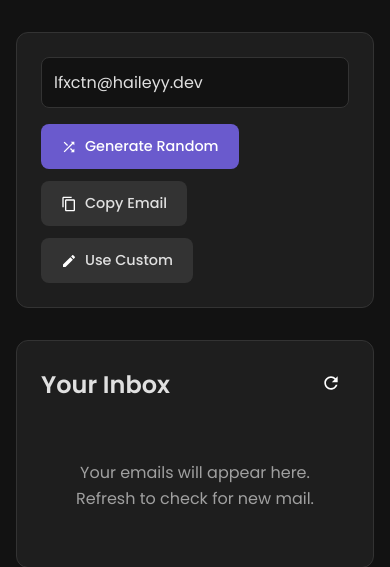
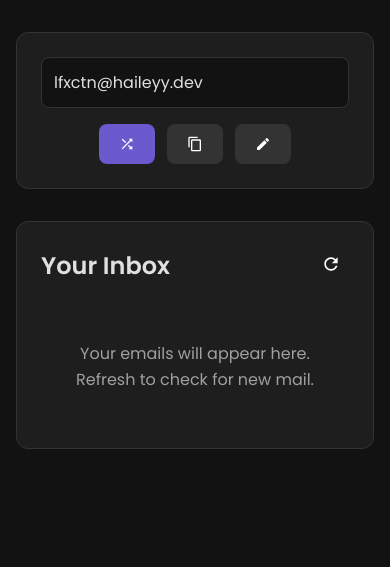
Before and after one commit to haileyydev/maildrop, a Flask app: page / in a window 390 px wide. Shown: the part 152-719 px from the top of the page. Run offline with Flask 3, Linux system fonts and the light colour scheme; data that the repository does not hold is empty.

Commit message:
make action buttons only show icons on mobile screens

```diff
--- a/src/frontend/static/styles/style.css
+++ b/src/frontend/static/styles/style.css
@@ -304,3 +304,15 @@ body {
     from { transform: rotate(0deg); }
     to { transform: rotate(360deg); }
 }
+
+/* mobile design */
+@media (max-width: 600px) {
+    /* make buttons turn into icons */
+    .button-text {
+        display: none;
+    }
+
+    .action-buttons {
+        justify-content: center;
+    }
+}
--- a/src/frontend/templates/index.html
+++ b/src/frontend/templates/index.html
@@ -23,17 +23,15 @@
             <div class="action-buttons">
                 <button id="random-btn" class="btn btn-primary">
                     <img src="{{ url_for('static', filename='resources/random-icon.svg') }}" alt="Random Icon">
-                    Generate Random
+                    <span class="button-text">Generate Random</span>
                 </button>
-                <div class="tooltip">
-                    <button id="copy-btn" class="btn btn-secondary">
-                        <img src="{{ url_for('static', filename='resources/copy-icon.svg') }}" alt="Copy Icon">
-                        Copy Email
-                    </button>
-                </div>
+                <button id="copy-btn" class="btn btn-secondary">
+                    <img src="{{ url_for('static', filename='resources/copy-icon.svg') }}" alt="Copy Icon">
+                    <span class="button-text">Copy Email</span>
+                </button>
                 <button id="custom-btn" class="btn btn-secondary">
                     <img src="{{ url_for('static', filename='resources/edit-icon.svg') }}" alt="Edit Icon">
-                    Use Custom
+                    <span class="button-text">Use Custom</span>
                 </button>
             </div>
         </section>
```
